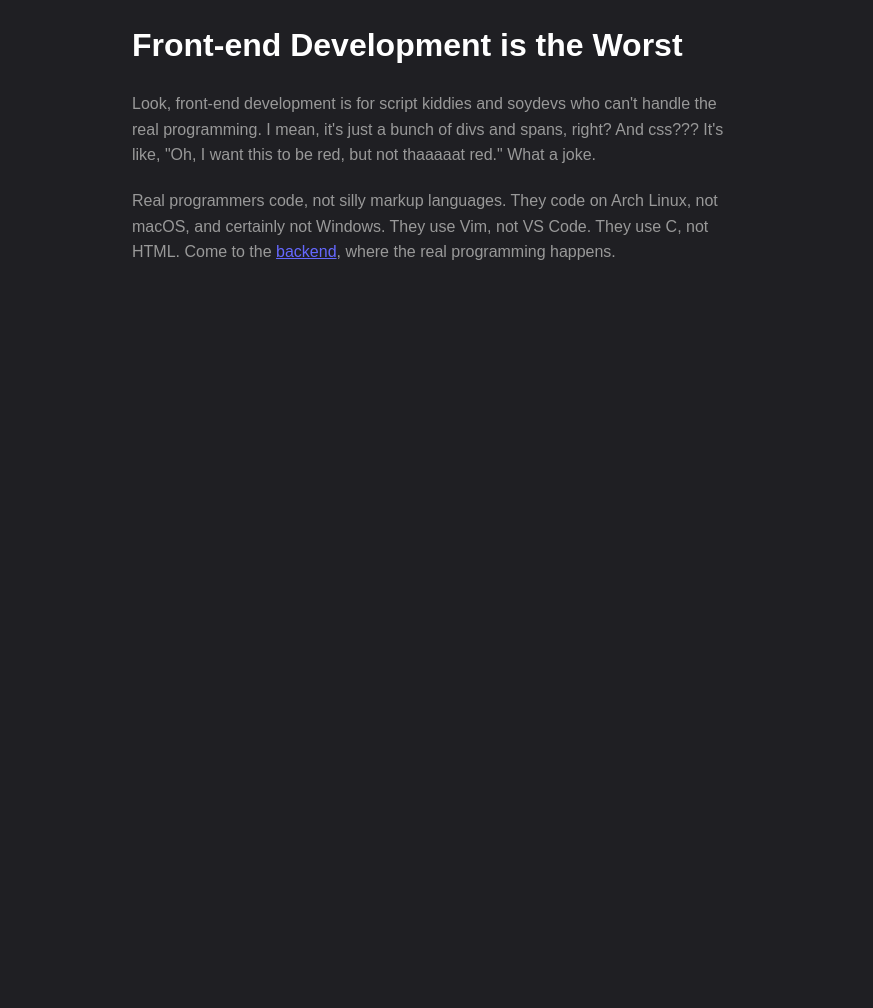
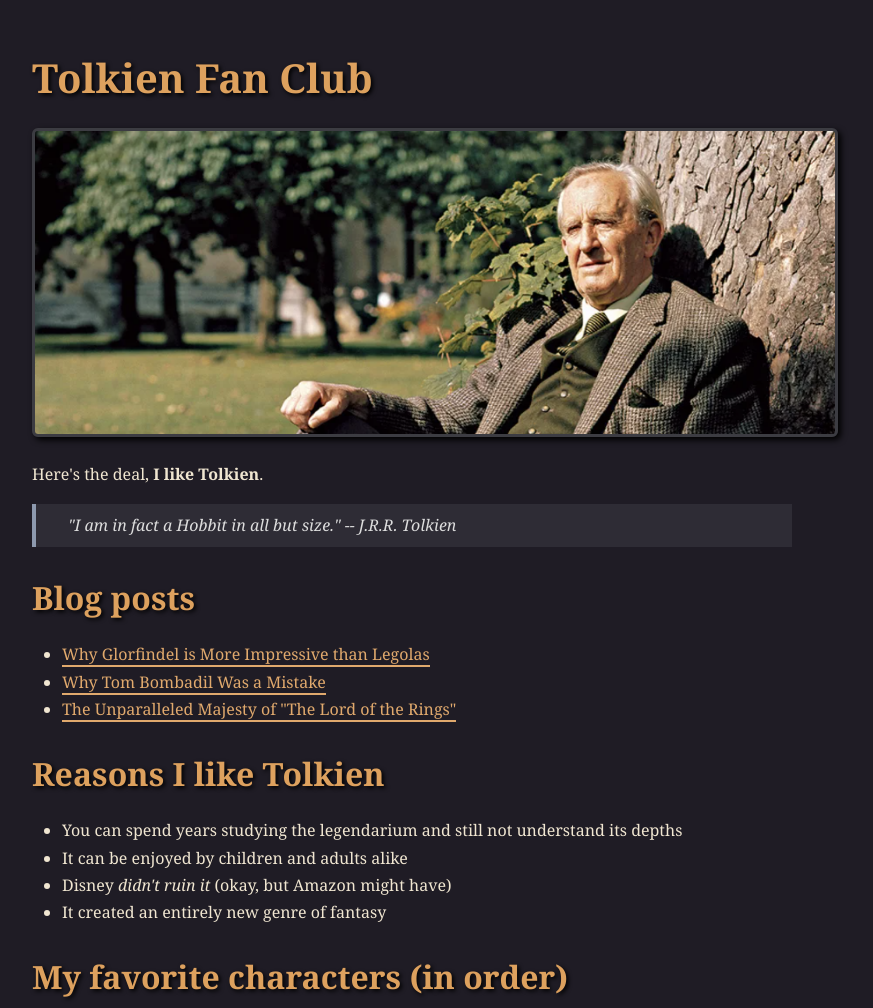
Before and after one commit to thegur90/static_site_gen_learning, a plain HTML site: page public/index.html in a window 1280 px wide. Shown: the top 1008 px of the page, without its empty margins (208-1081 px from the left). Before the commit the page ends 800 px from the top, so only its background shows below. Drawn offline with Linux system fonts and the light colour scheme.

Commit message:
first static site generated

```diff
--- /dev/null
+++ b/public/index.css
@@ -0,0 +1,130 @@
+body {
+  background-color: #1f1c25;
+  color: #f0e6d1;
+  font-family: "Luminari", "Georgia", serif;
+  line-height: 1.7;
+  margin: 0;
+  padding: 20px;
+  max-width: 800px;
+  margin-left: auto;
+  margin-right: auto;
+}
+
+b {
+  font-weight: 900;
+}
+
+h1,
+h2,
+h3,
+h4,
+h5,
+h6 {
+  color: #dda15e;
+  margin-top: 24px;
+  margin-bottom: 16px;
+  text-shadow: 2px 2px 4px #000;
+}
+
+h1 {
+  font-size: 2.5em;
+}
+
+h2 {
+  font-size: 2em;
+}
+
+h3 {
+  font-size: 1.5em;
+}
+
+h4,
+h5,
+h6 {
+  font-size: 1.2em;
+}
+
+a {
+  color: #e0a96d;
+  text-decoration: none;
+  border-bottom: 2px solid #e0a96d;
+}
+
+a:hover {
+  color: #f4a261;
+  border-color: #f4a261;
+}
+
+ul,
+ol {
+  padding-left: 30px;
+}
+
+code {
+  background-color: #3c3c42;
+  border-radius: 6px;
+  color: #e9c46a;
+  padding: 0.4em 0.6em;
+  font-family: "Courier New", monospace;
+}
+
+pre code {
+  padding: 0;
+}
+
+pre {
+  background-color: #3c3c42;
+  border-radius: 6px;
+  padding: 1em;
+  overflow: auto;
+  box-shadow: 2px 2px 6px #000;
+}
+
+blockquote {
+  background-color: #2e2c35;
+  border-left: 4px solid #8d99ae;
+  padding-left: 2em;
+  margin-left: 0;
+  padding-top: 0.5em;
+  padding-bottom: 0.5em;
+  padding-right: 0.5em;
+  color: #ddd;
+  font-style: italic;
+}
+
+img {
+  max-width: 100%;
+  height: auto;
+  border-radius: 6px;
+  border: 3px solid #3c3c42;
+  box-shadow: 3px 3px 6px #000;
+}
+
+::-webkit-scrollbar {
+  width: 12px;
+  height: 12px;
+}
+
+::-webkit-scrollbar-track {
+  background: #1f1c25;
+  border-radius: 6px;
+}
+
+::-webkit-scrollbar-thumb {
+  background-color: #3c3c42;
+  border-radius: 6px;
+  border: 3px solid #1f1c25;
+}
+
+::-webkit-scrollbar-thumb:hover {
+  background-color: #5a5466;
+}
+
+* {
+  scrollbar-width: thin;
+  scrollbar-color: #3c3c42 #1f1c25;
+}
+
+::-webkit-scrollbar-corner {
+  background: #1f1c25;
+}
--- a/public/index.html
+++ b/public/index.html
@@ -1,22 +1,20 @@
+<!DOCTYPE html>
 <html>
-  <head>
-    <title>Why Frontend Development Sucks</title>
-    <link rel="stylesheet" href="/styles.css" />
-  </head>
-  <body>
-    <h1>Front-end Development is the Worst</h1>
-    <p>
-      Look, front-end development is for script kiddies and soydevs who can't
-      handle the real programming. I mean, it's just a bunch of divs and spans,
-      right? And css??? It's like, "Oh, I want this to be red, but not thaaaaat
-      red." What a joke.
-    </p>
-    <p>
-      Real programmers code, not silly markup languages. They code on Arch
-      Linux, not macOS, and certainly not Windows. They use Vim, not VS Code.
-      They use C, not HTML. Come to the
-      <a href="https://www.boot.dev">backend</a>, where the real programming
-      happens.
-    </p>
-  </body>
+
+<head>
+    <meta charset="utf-8">
+    <meta name="viewport" content="width=device-width, initial-scale=1">
+    <title> Tolkien Fan Club </title>
+    <link href="/index.css" rel="stylesheet">
+</head>
+
+<body>
+    <article>
+        <div><h1>Tolkien Fan Club</h1><p><img src="/images/tolkien.png" alt="JRR Tolkien sitting"></img></p><p>Here's the deal, <b>I like Tolkien</b>.</p><blockquote>"I am in fact a Hobbit in all but size."   -- J.R.R. Tolkien</blockquote><h2>Blog posts</h2><ul><li><a href="/blog/glorfindel">Why Glorfindel is More Impressive than Legolas</a></li><li><a href="/blog/tom">Why Tom Bombadil Was a Mistake</a></li><li><a href="/blog/majesty">The Unparalleled Majesty of "The Lord of the Rings"</a></li></ul><h2>Reasons I like Tolkien</h2><ul><li>You can spend years studying the legendarium and still not understand its depths</li><li>It can be enjoyed by children and adults alike</li><li>Disney <i>didn't ruin it</i> (okay, but Amazon might have)</li><li>It created an entirely new genre of fantasy</li></ul><h2>My favorite characters (in order)</h2><ol><li>Gandalf</li><li>Bilbo</li><li>Sam</li><li>Glorfindel</li><li>Galadriel</li><li>Elrond</li><li>Thorin</li><li>Sauron</li><li>Aragorn</li></ol><p>Here's what <code>elflang</code> looks like (the perfect coding language):</p><pre><code>func main(){
+    fmt.Println("Aiya, Ambar!")
+}
+</code></pre><p>Want to get in touch? <a href="/contact">Contact me here</a>.</p><p>This site was generated with a custom-built <a href="https://www.boot.dev/courses/build-static-site-generator-python">static site generator</a> from the course on <a href="https://www.boot.dev">Boot.dev</a>.</p></div>
+    </article>
+</body>
+
 </html>
--- a/public/styles.css
+++ /dev/null
@@ -1,19 +0,0 @@
-body {
-  font-family: Arial, sans-serif;
-  line-height: 1.6;
-  background-color: #1f1f23;
-  max-width: 600px;
-  margin: 0 auto;
-  padding: 20px;
-}
-h1 {
-  color: #ffffff;
-  margin-bottom: 20px;
-}
-p {
-  color: #999999;
-  margin-bottom: 20px;
-}
-a {
-  color: #6568ff;
-}
--- /dev/null
+++ b/static/index.css
@@ -0,0 +1,130 @@
+body {
+  background-color: #1f1c25;
+  color: #f0e6d1;
+  font-family: "Luminari", "Georgia", serif;
+  line-height: 1.7;
+  margin: 0;
+  padding: 20px;
+  max-width: 800px;
+  margin-left: auto;
+  margin-right: auto;
+}
+
+b {
+  font-weight: 900;
+}
+
+h1,
+h2,
+h3,
+h4,
+h5,
+h6 {
+  color: #dda15e;
+  margin-top: 24px;
+  margin-bottom: 16px;
+  text-shadow: 2px 2px 4px #000;
+}
+
+h1 {
+  font-size: 2.5em;
+}
+
+h2 {
+  font-size: 2em;
+}
+
+h3 {
+  font-size: 1.5em;
+}
+
+h4,
+h5,
+h6 {
+  font-size: 1.2em;
+}
+
+a {
+  color: #e0a96d;
+  text-decoration: none;
+  border-bottom: 2px solid #e0a96d;
+}
+
+a:hover {
+  color: #f4a261;
+  border-color: #f4a261;
+}
+
+ul,
+ol {
+  padding-left: 30px;
+}
+
+code {
+  background-color: #3c3c42;
+  border-radius: 6px;
+  color: #e9c46a;
+  padding: 0.4em 0.6em;
+  font-family: "Courier New", monospace;
+}
+
+pre code {
+  padding: 0;
+}
+
+pre {
+  background-color: #3c3c42;
+  border-radius: 6px;
+  padding: 1em;
+  overflow: auto;
+  box-shadow: 2px 2px 6px #000;
+}
+
+blockquote {
+  background-color: #2e2c35;
+  border-left: 4px solid #8d99ae;
+  padding-left: 2em;
+  margin-left: 0;
+  padding-top: 0.5em;
+  padding-bottom: 0.5em;
+  padding-right: 0.5em;
+  color: #ddd;
+  font-style: italic;
+}
+
+img {
+  max-width: 100%;
+  height: auto;
+  border-radius: 6px;
+  border: 3px solid #3c3c42;
+  box-shadow: 3px 3px 6px #000;
+}
+
+::-webkit-scrollbar {
+  width: 12px;
+  height: 12px;
+}
+
+::-webkit-scrollbar-track {
+  background: #1f1c25;
+  border-radius: 6px;
+}
+
+::-webkit-scrollbar-thumb {
+  background-color: #3c3c42;
+  border-radius: 6px;
+  border: 3px solid #1f1c25;
+}
+
+::-webkit-scrollbar-thumb:hover {
+  background-color: #5a5466;
+}
+
+* {
+  scrollbar-width: thin;
+  scrollbar-color: #3c3c42 #1f1c25;
+}
+
+::-webkit-scrollbar-corner {
+  background: #1f1c25;
+}
```
Also changed, not shown: template.html (added, +17 -0 lines), public/images/tolkien.png (added), static/images/tolkien.png (added), 6 other files.
